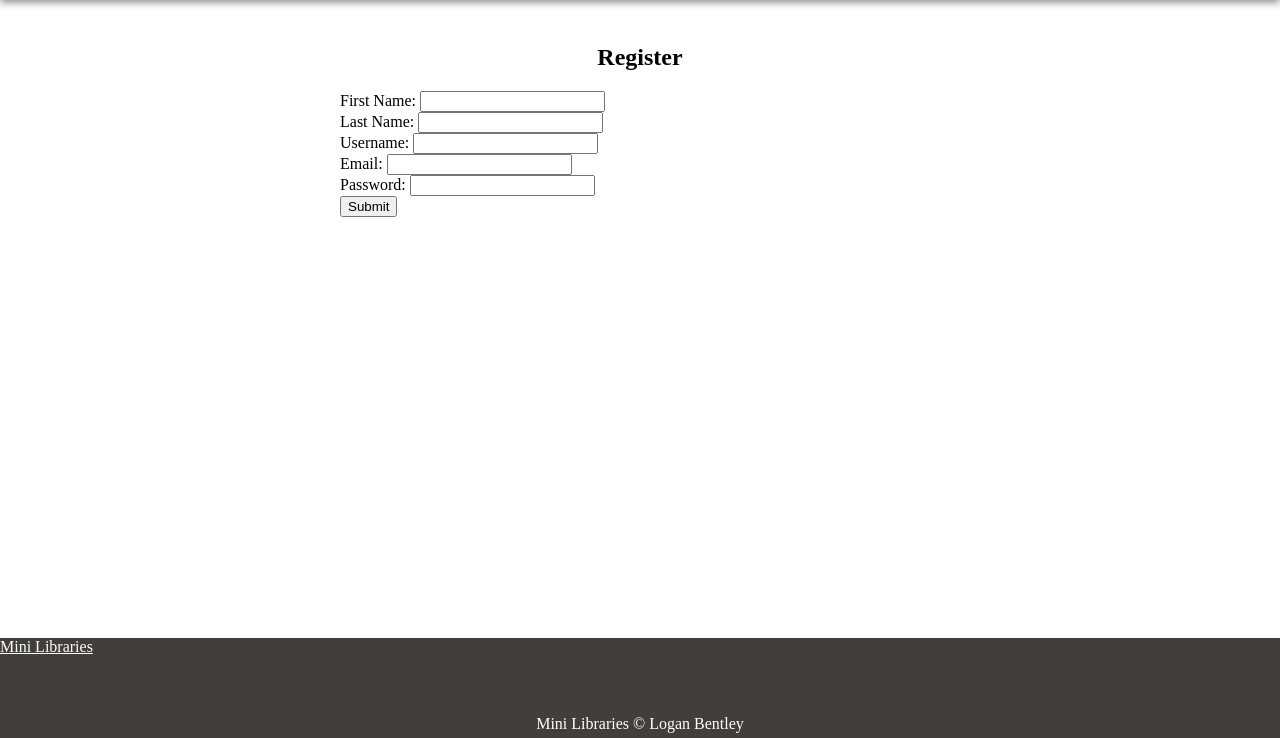
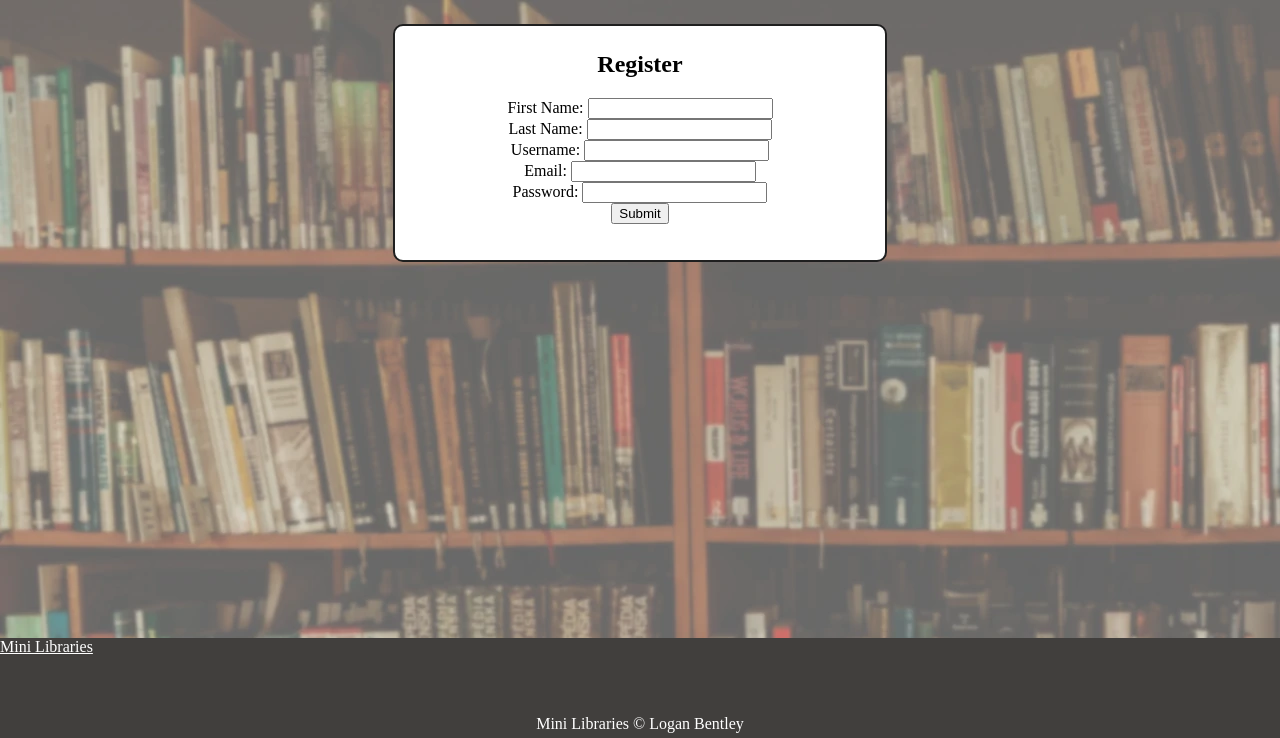
Before and after one commit to Logabe/92005, a Django app: page /auth/register/ in a window 1280 px wide. Shown: the part 62-800 px from the top of the page. Run offline with Django 5.2, Linux system fonts and the light colour scheme.

Commit message:
Okay, let's make most of the pages look nice

```diff
--- /dev/null
+++ b/minilibraries/minilibraries/static/stylesheets/background.css
@@ -0,0 +1,19 @@
+main {
+    background-image: url("/static/background.webp");
+    color: white;
+}
+
+.card {
+    border: 2px solid #1F1F1F;
+    border-radius: 10px;
+    padding: 5px;
+    background-color: white;
+    color: black;
+}
+
+.center-card {
+    min-width:20em;
+    max-width:30em;
+    min-height:14em;
+    text-align:center;
+}
--- a/minilibraries/minilibraries/templates/minilibraries/home.html
+++ b/minilibraries/minilibraries/templates/minilibraries/home.html
@@ -4,6 +4,7 @@
 {% block title %}Home{% endblock %}
 {% block headers %}
 <link rel="stylesheet" href="{% static 'stylesheets/home.css' %}">
+<link rel="stylesheet" href="{% static 'stylesheets/background.css' %}">
 {% endblock %}
 {% block content %}
 <h2>Hello, {{name}}</h2>
--- a/minilibraries/ml_auth/templates/auth/register.html
+++ b/minilibraries/ml_auth/templates/auth/register.html
@@ -1,8 +1,12 @@
 {% extends "base.html" %}
-{% block title %}Log In{% endblock %}
+{% load static %}
+{% block title %}Register{% endblock %}
+{% block headers %}
+<link rel="stylesheet" href="{% static 'stylesheets/background.css' %}">
+{% endblock %}
 
 {% block content %}
-<div class="container" style="width: 600px; margin:auto;">
+<div class="card center-card" style="margin:auto;">
     <h2 style="text-align: center">Register</h2>
     <form action="/auth/register/" method="post" class="form">
         {% csrf_token %}
```
Also changed, not shown: minilibraries/minilibraries/static/stylesheets/home.css (+0 -11 lines), minilibraries/minilibraries/templates/minilibraries/join.html (+9 -2 lines), minilibraries/ml_auth/templates/auth/login.html (+6 -1 lines).
